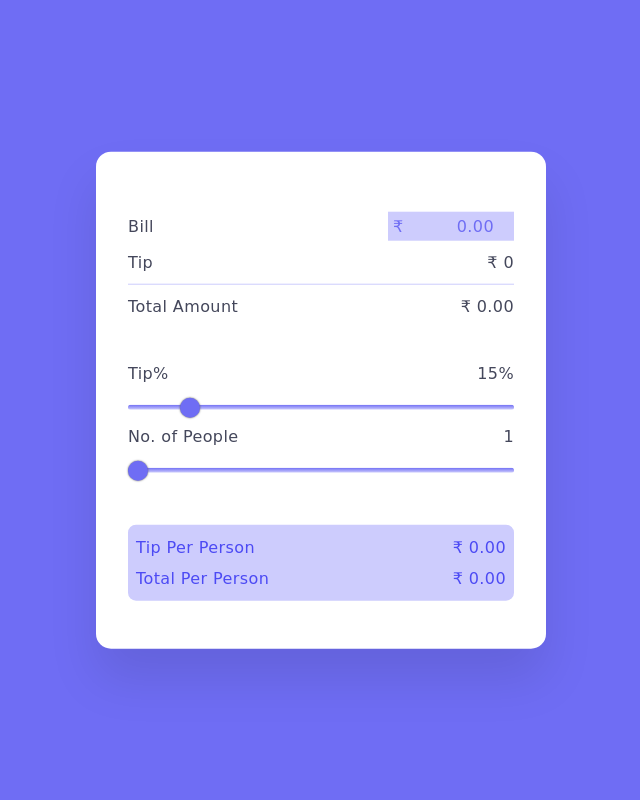
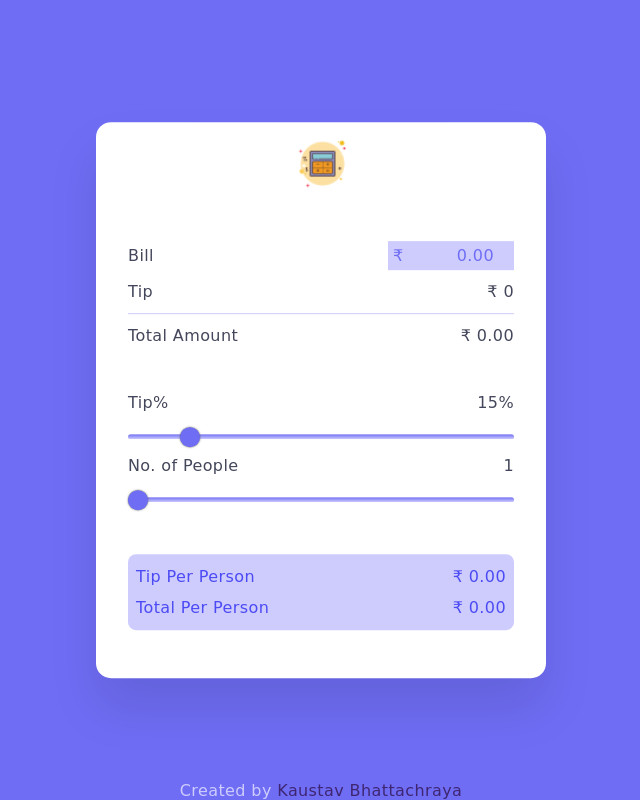
Before and after one commit to rajatv7865v/Tip-Calculator, a plain HTML site: page index.html in a window 1280 px wide. Shown: the whole page, without its empty margins (319-959 px from the left). Drawn offline with Linux system fonts and the light colour scheme; a web font is replaced by a local one.

Commit message:
updated logo

```diff
--- a/index.html
+++ b/index.html
@@ -10,6 +10,11 @@
 </head>
 <body>
     <div class="container">
+        <section>
+            <div class="wrapper">
+                <img src="/icons8-calculator-50.png" alt="logo">
+            </div>
+        </section>
         <section>
             <div class="wrapper">
                 <label for="bill" class="lbl">Bill</label>
@@ -50,7 +55,13 @@
                 <span id="total-per-person" class="val">₹0</span>
             </div>
         </section>
+
     </div>
+    <footer>
+        <div class="contact">
+            <p>Created by <a href="https://www.linkedin.com/in/kaustav-bhattacharya-8a7544140/" target="_blank">Kaustav Bhattachraya</a></p>
+        </div>
+    </footer>
     <script src="script.js"></script>
 </body>
 </html>
--- a/style.css
+++ b/style.css
@@ -26,9 +26,19 @@ body {
     border-radius: 15px;
 }
 
+img{
+    width: 4rem;
+   margin: 0 42% ;
+   margin-top: -3rem;
+   margin-bottom:0;
+}
+
 @media (min-width: 600px) {
     .container {
         max-width: 28.125rem;
+    }
+    img{
+        margin-left: 10.3rem;
     }
 }
 
@@ -126,3 +136,18 @@ section:last-child .lbl{
     color: #4c4af4;
     font-weight: 400;
 }
+
+footer {
+    position: fixed;
+    left: 0;
+    bottom: 0;
+    width: 100%;
+    background-color: transparent;
+    color: #cdccfd;
+    text-align: center;
+  }
+
+  .contact a{
+    text-decoration: none;
+    color: rgb(63, 38, 114);
+  }
```
